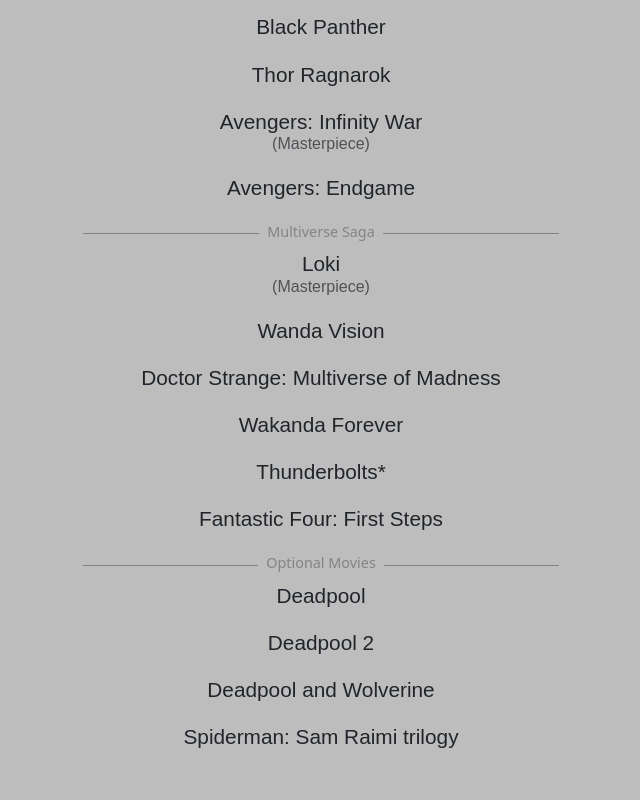
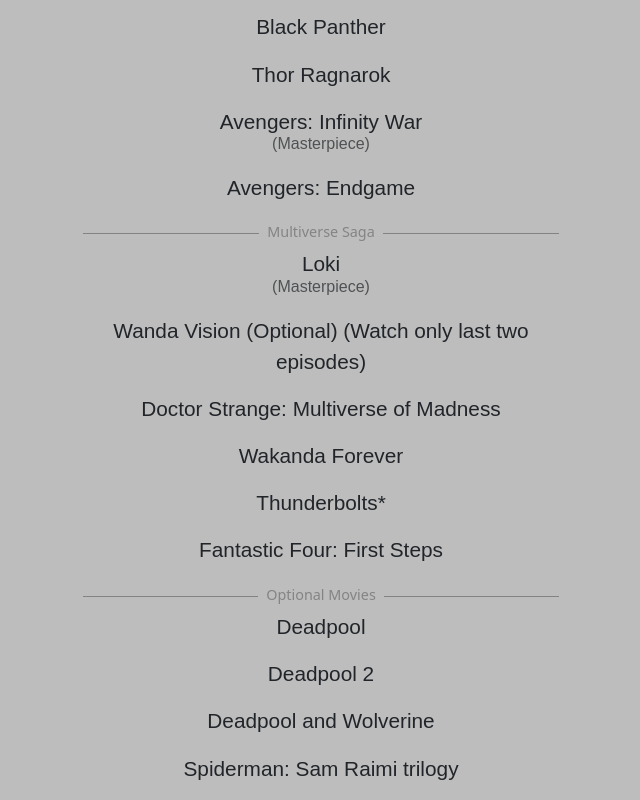
Before and after one commit to ShaikhHameed/marvel-watch-guide, a plain HTML site: page index.html in a window 1280 px wide. Shown: the part 1142-1942 px from the top of the page, without its empty margins (319-959 px from the left). Before the commit the page ends 1911 px from the top, so only its background shows below. Drawn offline with nearby package versions, Linux system fonts and the light colour scheme.

Commit message:
Update index.html

```diff
--- a/index.html
+++ b/index.html
@@ -94,7 +94,7 @@
                 <p class="movie-title">Loki <span class="masterpiece">(Masterpiece)</span></p>
             </div>
             <div class="movie-item">
-                <p class="movie-title">Wanda Vision</p>
+                <p class="movie-title">Wanda Vision (Optional) (Watch only last two episodes)</p>
             </div>
             <div class="movie-item">
                 <p class="movie-title">Doctor Strange: Multiverse of Madness</p>
```
